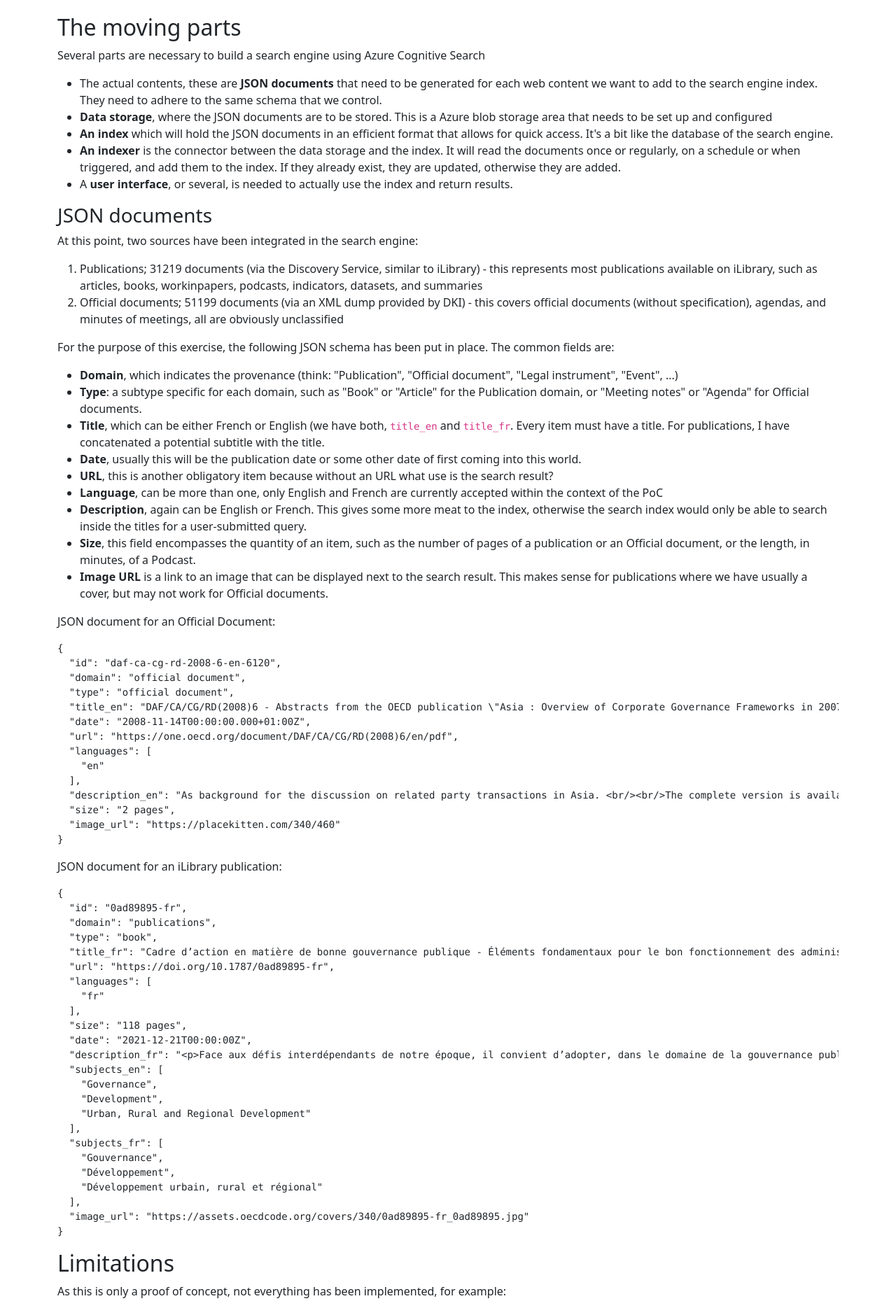
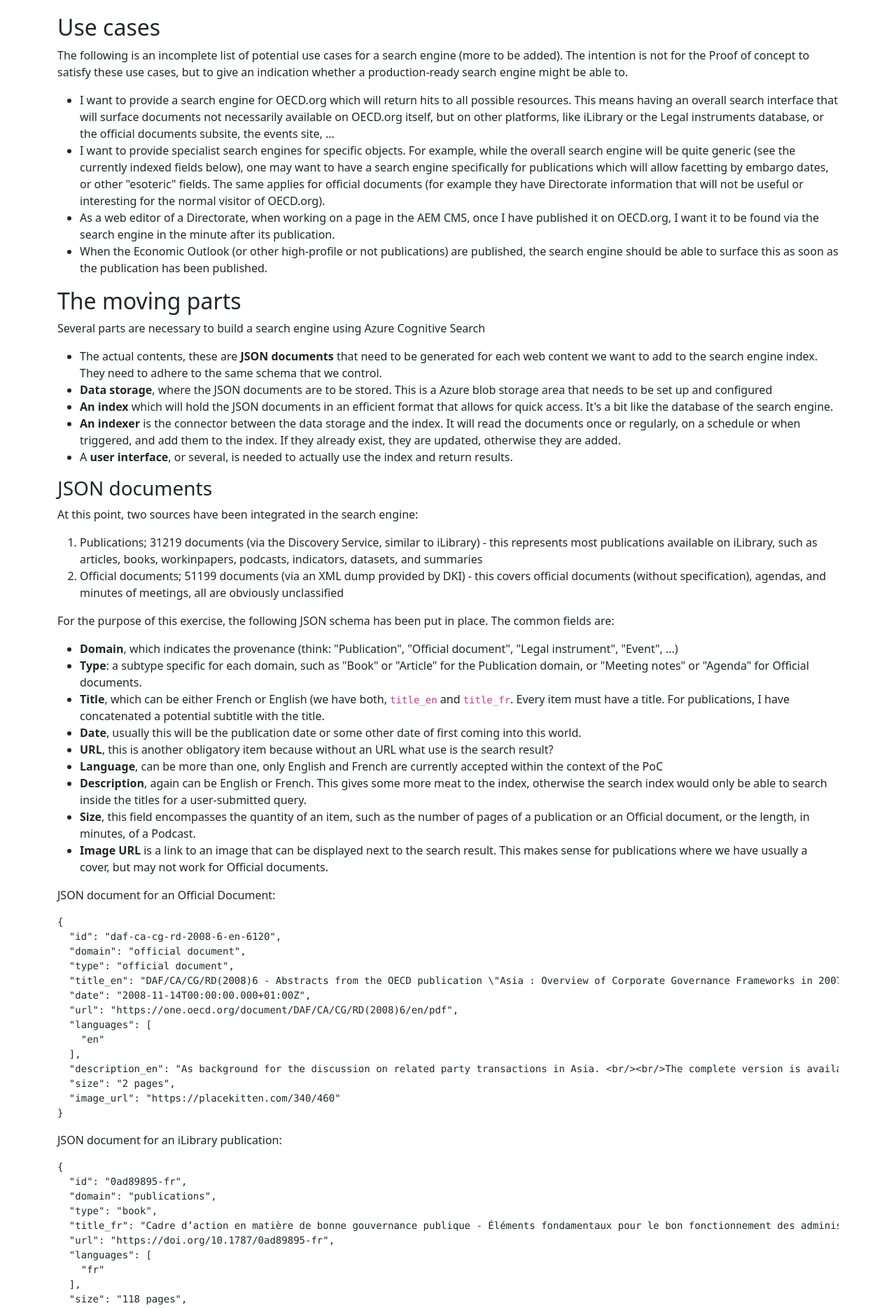
Before and after one commit to jfix/search-poc-app, a React (Create React App) app: page /about in a window 1280 px wide. Shown: the part 360-2229 px from the top of the page at 70% size. Built offline with nearby package versions, Linux system fonts and the light colour scheme; no server answers.

Commit message:
Add use cases and more info to the About page

```diff
--- a/src/pages/About/About.js
+++ b/src/pages/About/About.js
@@ -25,6 +25,16 @@
               <li>Show indexation is immediate for single or few documents</li>
               <li>Prove we can have the usual expected features for search, such as Autosuggest, Facets and the like</li>
               <li>It should be fast</li>
+            </ul>
+
+            <h2>Use cases</h2>
+
+            <p>The following is an incomplete list of potential use cases for a search engine (more to be added). The intention is not for the Proof of concept to satisfy these use cases, but to give an indication whether a production-ready search engine might be able to.</p>
+            <ul>
+              <li>I want to provide a search engine for OECD.org which will return hits to all possible resources. This means having an overall search interface that will surface documents not necessarily available on OECD.org itself, but on other platforms, like iLibrary or the Legal instruments database, or the official documents subsite, the events site, ...</li>
+              <li>I want to provide specialist search engines for specific objects. For example, while the overall search engine will be quite generic (see the currently indexed fields below), one may want to have a search engine specifically for publications which will allow facetting by embargo dates, or other "esoteric" fields. The same applies for official documents (for example they have Directorate information that will not be useful or interesting for the normal visitor of OECD.org).</li>
+              <li>As a web editor of a Directorate, when working on a page in the AEM CMS, once I have published it on OECD.org, I want it to be found via the search engine in the minute after its publication.</li>
+              <li>When the Economic Outlook (or other high-profile or not publications) are published, the search engine should be able to surface this as soon as the publication has been published.</li>
             </ul>
 
             <h2>The moving parts</h2>
@@ -104,7 +114,7 @@
             <h2>Limitations</h2>
             <p>As this is only a proof of concept, not everything has been implemented, for example:</p>
             <ul>
-              <li>Only English and French are currently accepted (but should be really have others?)</li>
+              <li>Only English and French are currently accepted (but should we really have others, beyond the two official languages?)</li>
               <li>Official documents don't have subjects and seldom descriptions; Publications don't have countries</li>
               <li>Ordering of results is (apparently) ordering by adding to the index</li>
               <li>Only simple checkbox facets have been used, for dates a slider facet would be more appropriate and feasible</li>
```
